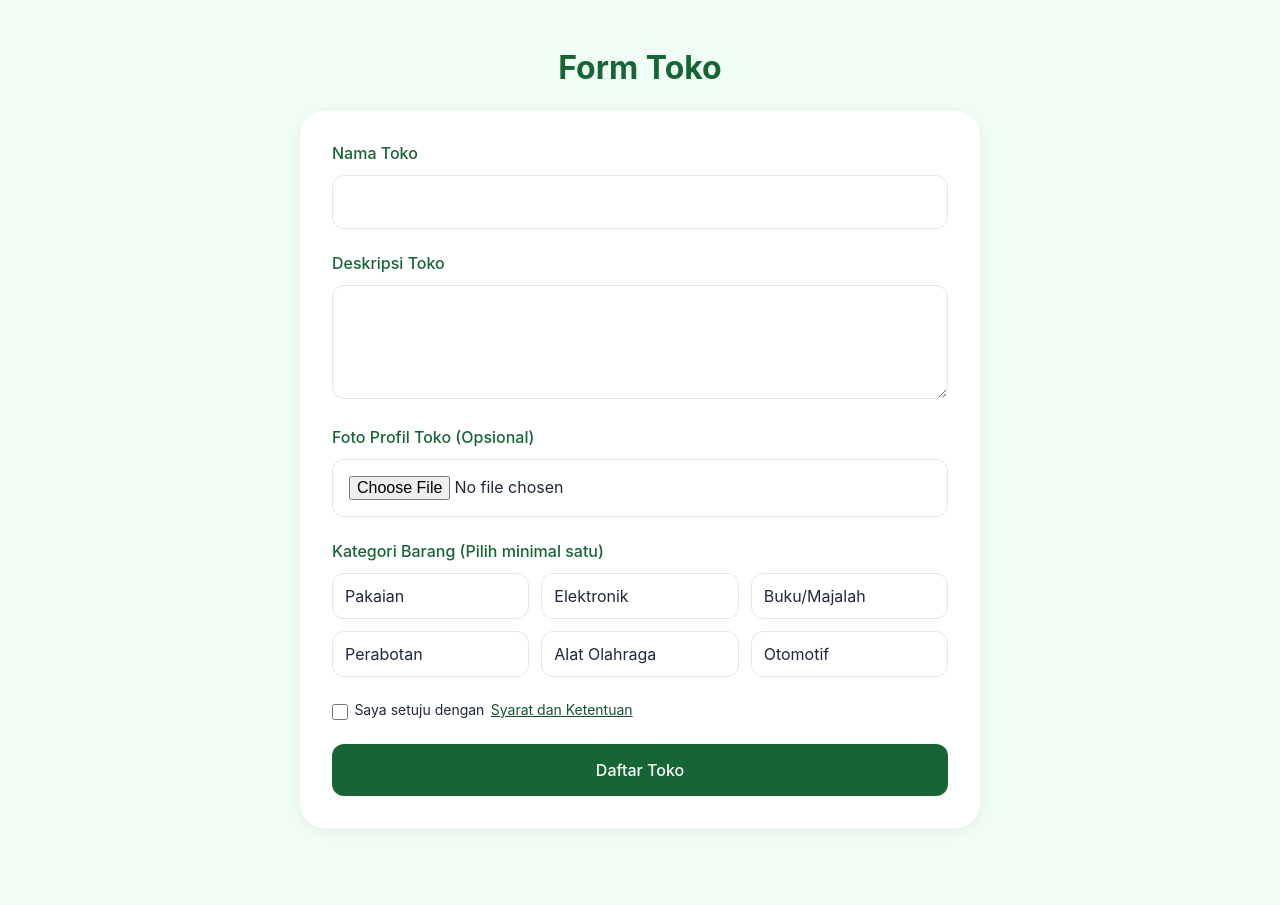
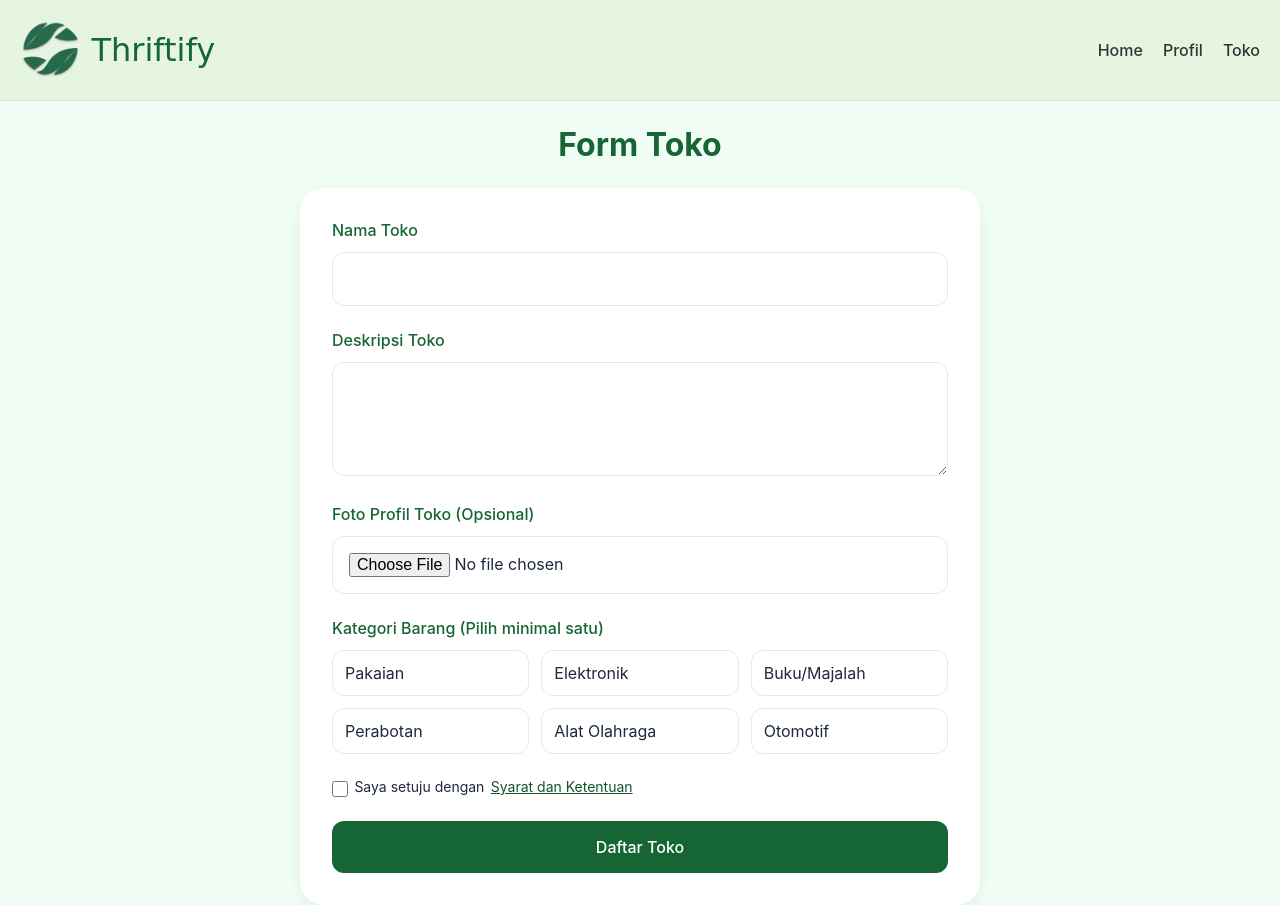
Before and after one commit to k3rlyn/Thriftify, a plain HTML site: page pages/daftartoko.html in a window 1280 px wide. Before the commit the page ends 844 px from the top, so only its background shows below. Drawn offline with Linux system fonts and the light colour scheme.

Commit message:
adding header

```diff
--- a/css/daftartoko.css
+++ b/css/daftartoko.css
@@ -12,6 +12,46 @@
     box-sizing: border-box;
     font-family: -apple-system, BlinkMacSystemFont, 'Segoe UI', Roboto, Oxygen, Ubuntu, Cantarell, sans-serif;
 }
+ /* Header */
+ .header {
+    display: flex;
+    justify-content: space-between;
+    align-items: center;
+    padding: 20px;
+    background-color: #e5f5e0;
+    border-bottom: 1px solid #ddd;
+    width: 100%;
+  }
+
+  .logo {
+    display: flex;
+    align-items: center; /* Menjaga logo dan teks sejajar vertikal */
+    gap: 10px; /* Jarak antara gambar logo dan teks */
+    color: var(--primary-color);
+    font-family: 'Shrikhand', cursive;
+    font-size: clamp(2rem, 6vw, 1rem);
+    font-style: normal;
+    line-height: 1.2;
+  }
+
+  .logo img {
+    width: auto;
+    max-width: 120px; /* Maksimal lebar logo */
+    max-height: 60px; /* Maksimal tinggi logo */
+    object-fit: contain;
+  }
+
+  .nav ul {
+    display: flex;
+    list-style: none;
+  }
+
+  .nav a {
+    text-decoration: none;
+    margin-left: 20px;
+    color: #333;
+    font-weight: 500;
+  }
 
 body {
     display: flex;
@@ -20,8 +60,6 @@ body {
     align-items: center;
     justify-content: center;
     min-height: 100vh;
-    padding: 16px;
-    margin-top: 2rem;
     color: var(--text-color);
 }
 
@@ -38,6 +76,7 @@ h1 {
     color: var(--primary-color);
     text-align: center;
     margin-bottom: 1.5rem;
+    margin-top: 1.5rem;
 }
 
 .form-group {
--- a/pages/daftartoko.html
+++ b/pages/daftartoko.html
@@ -6,6 +6,20 @@
     <link rel="stylesheet" href="../css/daftartoko.css">
 </head>
 <body>
+      <!-- HEADER NAVIGATION -->
+    <header class="header">
+        <div class="logo">
+            <img src="../assets/logo.png" alt="Logo Thriftify">Thriftify
+        </div>
+
+        <nav class="nav">
+        <ul>
+            <li><a href="./landingPage.html">Home</a></li>
+            <li><a href="../pages/edit_profile.html">Profil</a></li>
+            <li><a href="../pages/daftartoko.html">Toko</a></li>
+        </ul>
+        </nav>
+    </header>
     <h1>Form Toko</h1>
     <div class="form-container">
         <form id="storeRegistrationForm">
```
Also changed, not shown: pages/after_daftartoko.html (+14 -1 lines).
